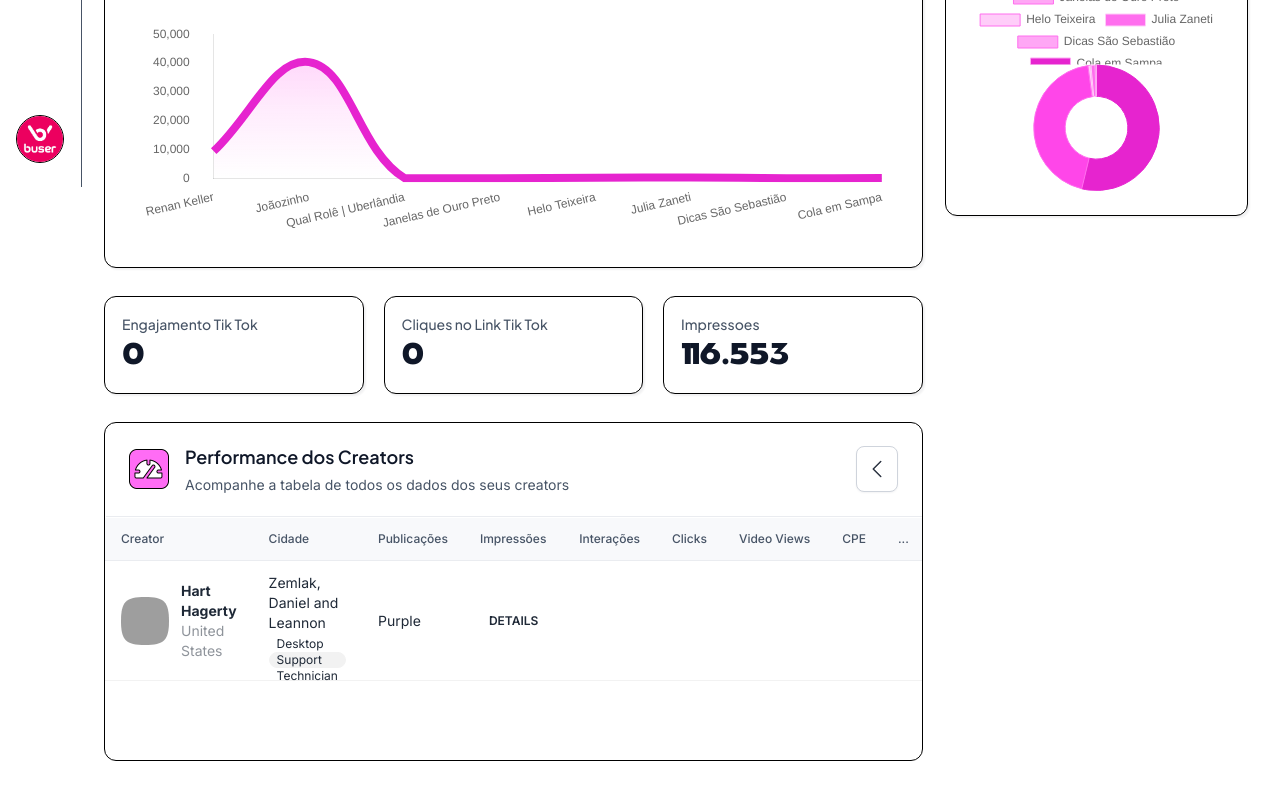
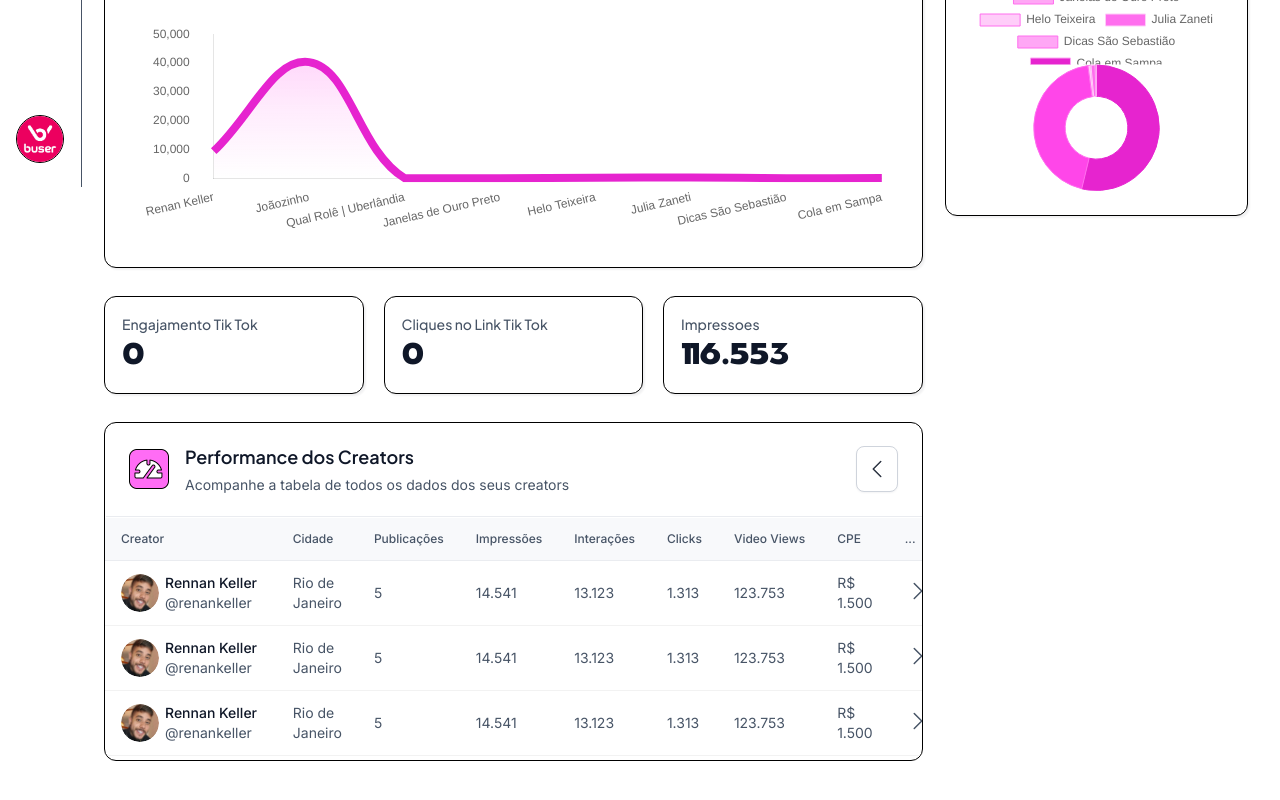
Before and after one commit to BenitoPedro13/juicy-dash-nextjs, a Next.js app: page / in a window 1280 px wide. Shown: the part 613-1413 px from the top of the page. Built offline with nearby package versions, Linux system fonts and the light colour scheme; grey boxes are pictures that could not be loaded.

Commit message:
CreatorsTableRow

```diff
--- a/src/app/page.tsx
+++ b/src/app/page.tsx
@@ -10,7 +10,7 @@ import { Inter } from "next/font/google";
 import CostPerMetric from "@/components/CostPerMetric";
 import MetricsLineGraph from "@/components/MetricsLineGraph";
 import MetricsDoughnutGraph from "@/components/MetricsDoughnutGraph";
-import CreatorsTable from "@/components/CreatorsTable";
+import CreatorsTable from "@/components/CreatorsTable/CreatorsTable";
 // import { Plus_Jakarta_Sans } from 'next/font/google'
 
 const inter = Inter({ subsets: ["latin"] });
--- a/src/components/CreatorsTable.tsx
+++ b/src/components/CreatorsTable/CreatorsTable.tsx
@@ -1,5 +1,6 @@
 import React from "react";
 import { Plus_Jakarta_Sans, Inter } from "next/font/google";
+import CreatorsTableRow from "./CreatorsTableRow";
 
 const jakarta = Plus_Jakarta_Sans({ subsets: ["latin"] });
 const inter = Inter({ subsets: ["latin"] });
@@ -64,7 +65,7 @@ const CreatorsTable = () => {
       <div className="overflow-x-auto w-full">
         <table className="table">
           <thead>
-            <tr className="border-box flex-shrink-0 w-full h-min px-6 py-3 bg-[#f8f9fb] overflow-visible relative content-center flex-nowrap gap-[5px] rounded-none border-b border-[#eaecf0]">
+            <tr className="border-box flex-shrink-0 w-full h-min bg-[#f8f9fb] overflow-visible relative content-center flex-nowrap gap-[5px] rounded-none border-b border-[#eaecf0]">
               <th className={`flex-shrink-0 w-auto max-w-[215px] h-auto whitespace-pre-wrap break-words relative font-medium ${inter.className} text-[#475466] text-xs leading-[18px]`}>Creator</th>
               <th className={`flex-shrink-0 w-auto h-auto whitespace-pre-wrap break-words relative font-medium ${inter.className} text-[#475466] text-xs leading-[18px]`}>Cidade</th>
               <th  className={`flex-shrink-0 w-auto h-auto whitespace-pre-wrap break-words relative font-medium ${inter.className} text-[#475466] text-xs leading-[18px]`}>Publicações</th>
@@ -77,36 +78,15 @@ const CreatorsTable = () => {
             </tr>
           </thead>
           <tbody>
-            {/* row 1 */}
-            <tr>
-              <td>
-                <div className="flex items-center space-x-3">
-                  <div className="avatar">
-                    <div className="mask mask-squircle w-12 h-12">
-                      <img
-                        src="/tailwind-css-component-profile-2@56w.png"
-                        alt="Avatar Tailwind CSS Component"
-                      />
-                    </div>
-                  </div>
-                  <div>
-                    <div className="font-bold">Hart Hagerty</div>
-                    <div className="text-sm opacity-50">United States</div>
-                  </div>
-                </div>
-              </td>
-              <td>
-                Zemlak, Daniel and Leannon
-                <br />
-                <span className="badge badge-ghost badge-sm">
-                  Desktop Support Technician
-                </span>
-              </td>
-              <td>Purple</td>
-              <th>
-                <button className="btn btn-ghost btn-xs">details</button>
-              </th>
-            </tr>
+            <CreatorsTableRow />
+            <CreatorsTableRow />
+            <CreatorsTableRow />
+            <CreatorsTableRow />
+            <CreatorsTableRow />
+            <CreatorsTableRow />
+            <CreatorsTableRow />
+            <CreatorsTableRow />
+            <CreatorsTableRow />
           </tbody>
         </table>
       </div>
--- /dev/null
+++ b/src/components/CreatorsTable/CreatorsTableRow.tsx
@@ -0,0 +1,58 @@
+import React from "react";
+import { Plus_Jakarta_Sans, Inter } from "next/font/google";
+
+const jakarta = Plus_Jakarta_Sans({ subsets: ["latin"] });
+const inter = Inter({ subsets: ["latin"] });
+
+const CreatorsTableRow = () => {
+  return (
+            <tr>
+              <td>
+                <div className="flex-shrink-0 flex justify-start items-center overflow-visible content-center flex-nowrap p-0 gap-[6px]">
+                  <div className="avatar">
+                    <div className="mask mask-squircle w-[38px] h-[38px] aspect-square block rounded-full">
+                      <img
+                        src="/avatar.jpeg"
+                        alt="Avatar Picture"
+                      />
+                    </div>
+                  </div>
+                  <div className="flex-shrink-0 w-min h-min flex flex-col justify-start items-start overflow-visible relative p-0 content-start flex-nowrap gap-0 rounded-none">
+                    <h5 className={`flex-shrink-0 w-auto h-auto whitespace-pre relative font-medium ${inter.className} text-[#0f1728] text-sm`}>Rennan Keller </h5>
+                    <p className={`flex-shrink-0 w-auto h-auto whitespace-pre relative ${inter.className} text-[#475466] text-sm`}>@renankeller</p>
+                  </div>
+                </div>
+              </td>
+              <td>
+                <p className={`flex-shrink-0 flex-grow w-auto h-auto whitespace-pre-wrap break-words relative ${inter.className} text-[#475466] text-sm`}>Rio de Janeiro</p>
+              </td>
+              <td>
+                <p className={`flex-shrink-0 flex-grow w-auto h-auto whitespace-pre-wrap break-words relative ${inter.className} text-[#475466] text-sm`}>5</p>
+              </td>
+              <td>
+                <p className={`flex-shrink-0 flex-grow w-auto h-auto whitespace-pre-wrap break-words relative ${inter.className} text-[#475466] text-sm`}>14.541</p>
+              </td>
+              <td>
+                <p className={`flex-shrink-0 flex-grow w-auto h-auto whitespace-pre-wrap break-words relative ${inter.className} text-[#475466] text-sm`}>13.123</p>
+              </td>
+              <td>
+                <p className={`flex-shrink-0 flex-grow w-auto h-auto whitespace-pre-wrap break-words relative ${inter.className} text-[#475466] text-sm`}>1.313</p>
+              </td>
+              <td>
+                <p className={`flex-shrink-0 flex-grow w-auto h-auto whitespace-pre-wrap break-words relative ${inter.className} text-[#475466] text-sm`}>123.753</p>
+              </td>
+              <td>
+                <p className={`flex-shrink-0 flex-grow w-auto h-auto whitespace-pre-wrap break-words relative ${inter.className} text-[#475466] text-sm`}>R$ 1.500</p>
+              </td>
+              <th>
+                <button className="btn btn-ghost p-0 text-xs h-6 min-h-[24px] !bg-transparent">
+                    <svg xmlns="http://www.w3.org/2000/svg" fill="none" viewBox="0 0 24 24" strokeWidth={1.5} stroke="#475466" className="w-6 h-6">
+                        <path strokeLinecap="round" strokeLinejoin="round" d="M8.25 4.5l7.5 7.5-7.5 7.5" />
+                    </svg>
+                </button>
+              </th>
+            </tr>
+  );
+};
+
+export default CreatorsTableRow;
```
Also changed, not shown: public/avatar.jpeg (added).
